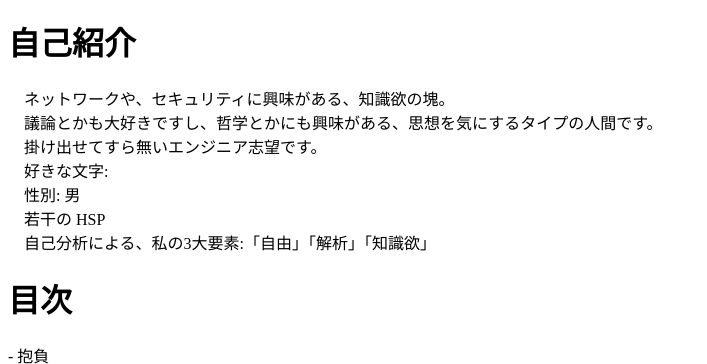
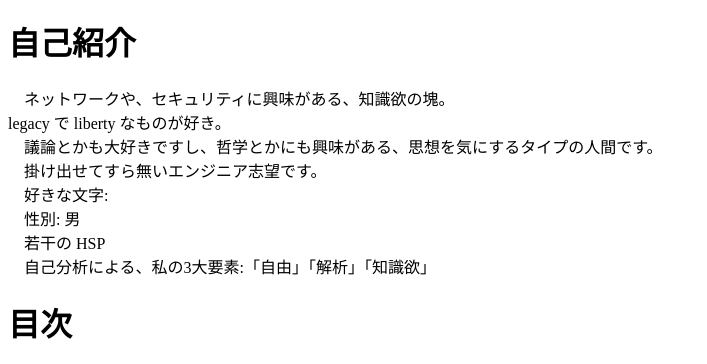
Before and after one commit to rayfiyo/AboutMe, a plain HTML site: page index.html in a window 1280 px wide. Shown: the part 746-1110 px from the top of the page, without its empty margins (0-707 px from the left). Drawn offline with Linux system fonts and the light colour scheme.

Commit message:
プロフィールを1行追加

```diff
--- a/index.html
+++ b/index.html
@@ -20,6 +20,7 @@
         <h1>自己紹介</h1>
         <p>
         　ネットワークや、セキュリティに興味がある、知識欲の塊。<br>
+          legacy で liberty なものが好き。<br>
         　議論とかも大好きですし、哲学とかにも興味がある、思想を気にするタイプの人間です。<br>
         　掛け出せてすら無いエンジニア志望です。<br>
         　好きな文字: 𫠝<br>
```
